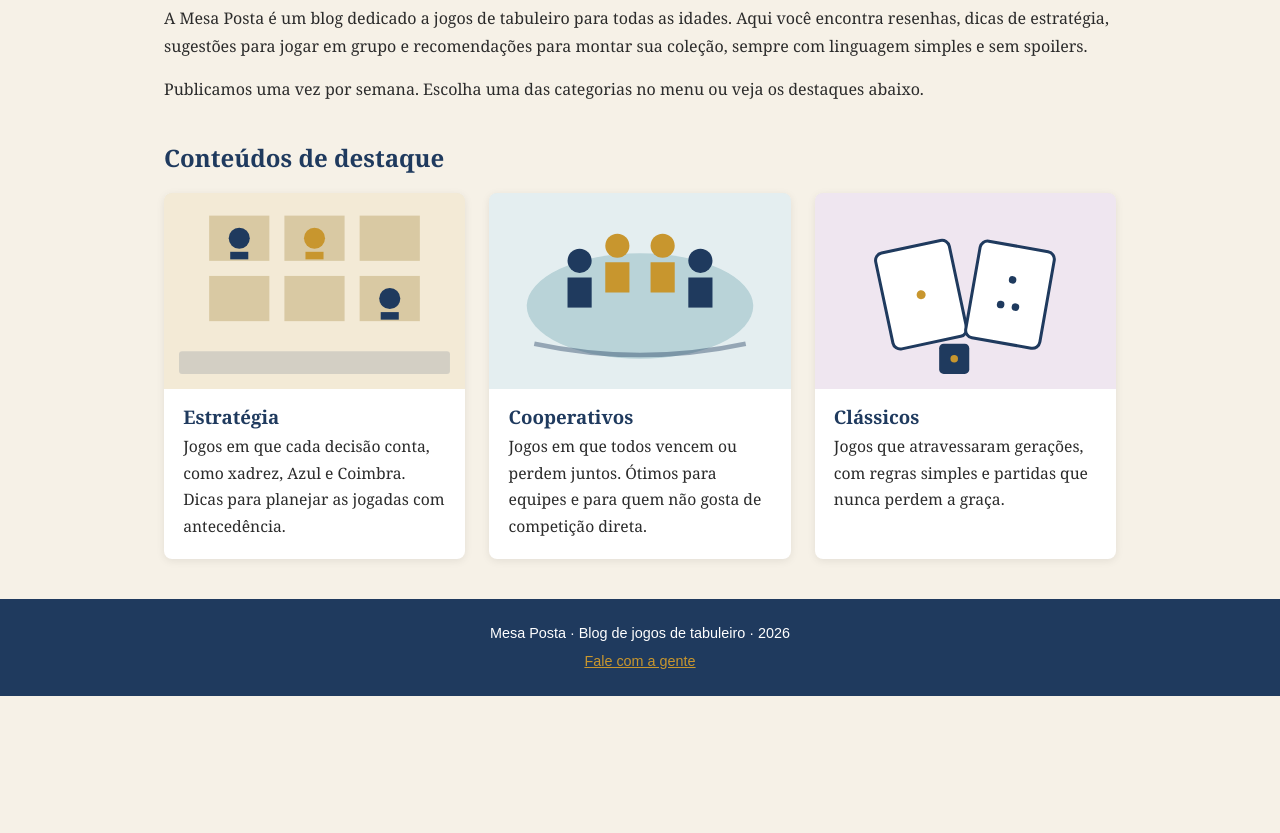
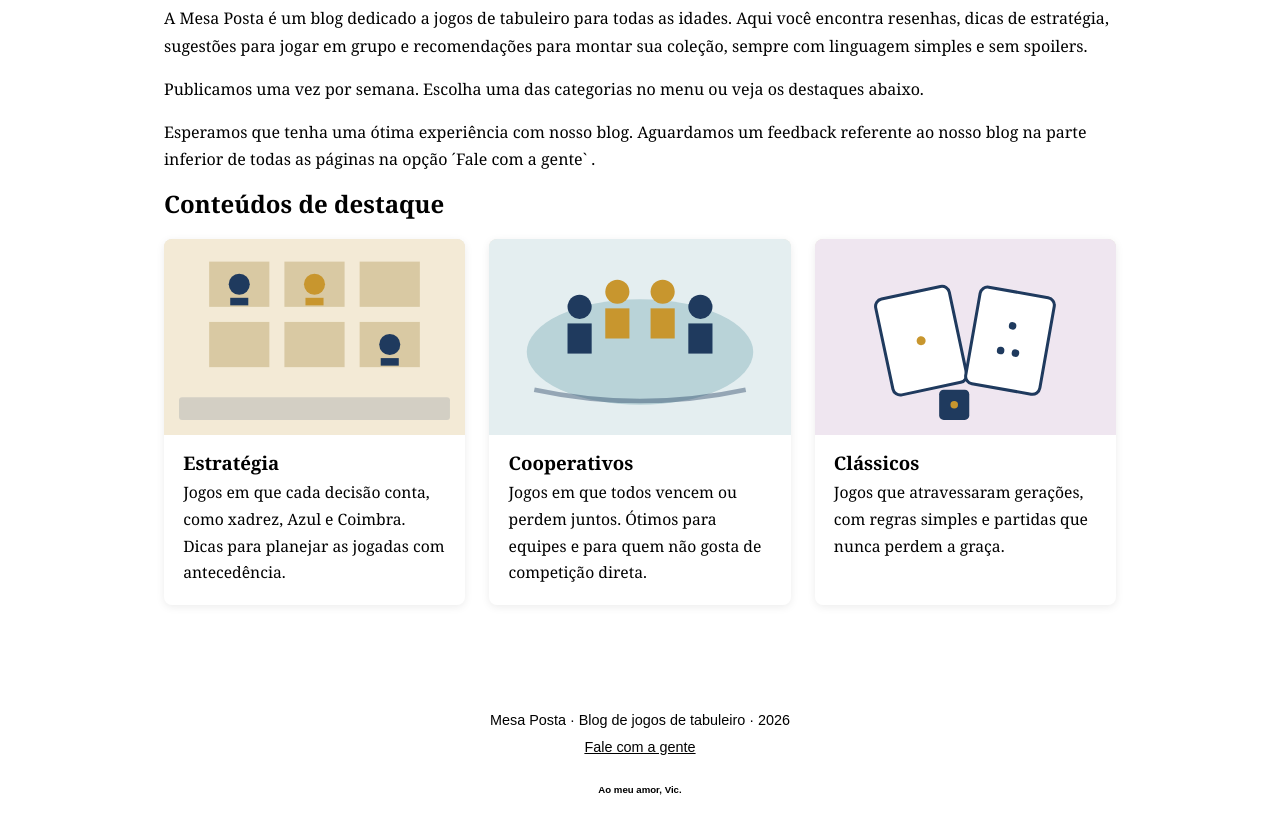
Before and after one commit to joaopaulosantana9044-coder/mesa-posta, a plain HTML site: page index.html in a window 1280 px wide. Shown: the part 205-1038 px from the top of the page. Before the commit the page ends 901 px from the top, so only its background shows below. Drawn offline with Linux system fonts and the light colour scheme.

```diff
--- a/css/style.css
+++ b/css/style.css
@@ -1,4 +1,4 @@
-:root {
+Apent {
   --azul: #1f3a5e;
   --bege: #f6f1e7;
   --dourado: #c8962e;
--- a/index.html
+++ b/index.html
@@ -3,7 +3,7 @@
 <head>
   <meta charset="UTF-8">
   <meta name="viewport" content="width=device-width, initial-scale=1.0">
-  <title>Home | Mesa Posta - Blog de Jogos de Tabuleiro</title>
+  <title>Mesa Posta - Blog de Jogos de Tabuleiro</title>
   <link rel="stylesheet" href="css/style.css">
 </head>
 <body>
@@ -29,7 +29,9 @@
       <h1>Bem-vindo à Mesa Posta</h1>
       <p>A Mesa Posta é um blog dedicado a jogos de tabuleiro para todas as idades. Aqui você encontra resenhas, dicas de estratégia, sugestões para jogar em grupo e recomendações para montar sua coleção, sempre com linguagem simples e sem spoilers.</p>
       <p>Publicamos uma vez por semana. Escolha uma das categorias no menu ou veja os destaques abaixo.</p>
-    </section>
+      <p>Esperamos que tenha uma ótima experiência com nosso blog. Aguardamos um feedback referente ao nosso blog na parte inferior de todas as páginas na opção ´Fale com a gente`
+        .</p>
+    </p>
 
     <section class="highlights" aria-labelledby="destaques">
       <h2 id="destaques">Conteúdos de destaque</h2>
@@ -62,6 +64,7 @@
   <footer class="site-footer">
     <p>Mesa Posta &middot; Blog de jogos de tabuleiro &middot; 2026</p>
     <p><a href="contatos.html">Fale com a gente</a></p>
+    <h6>Ao meu amor, Vic.</h6>
   </footer>
 </body>
 </html>
```
Also changed, not shown: contatos.html (+4 -0 lines), cooperativos.html (+2 -0 lines).
